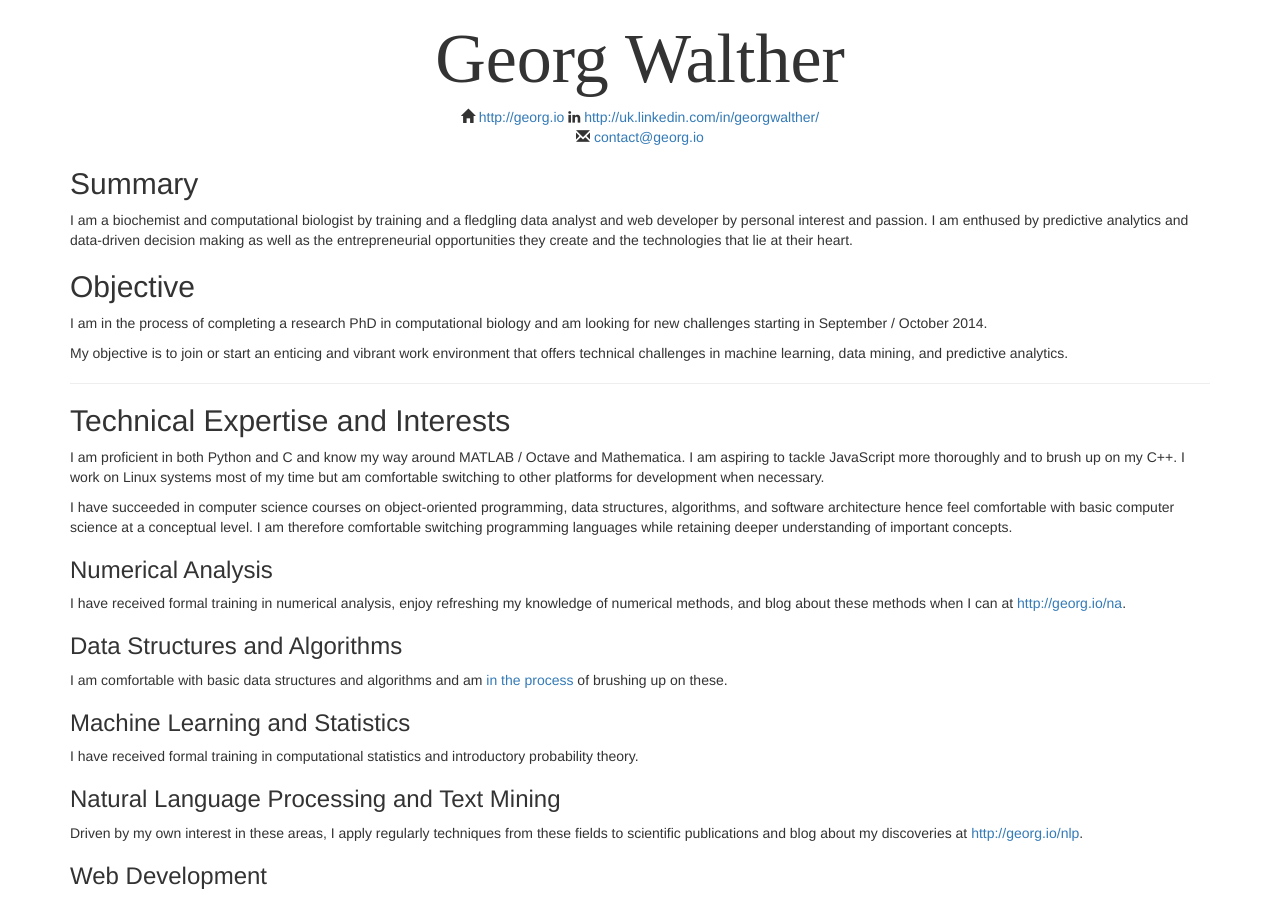
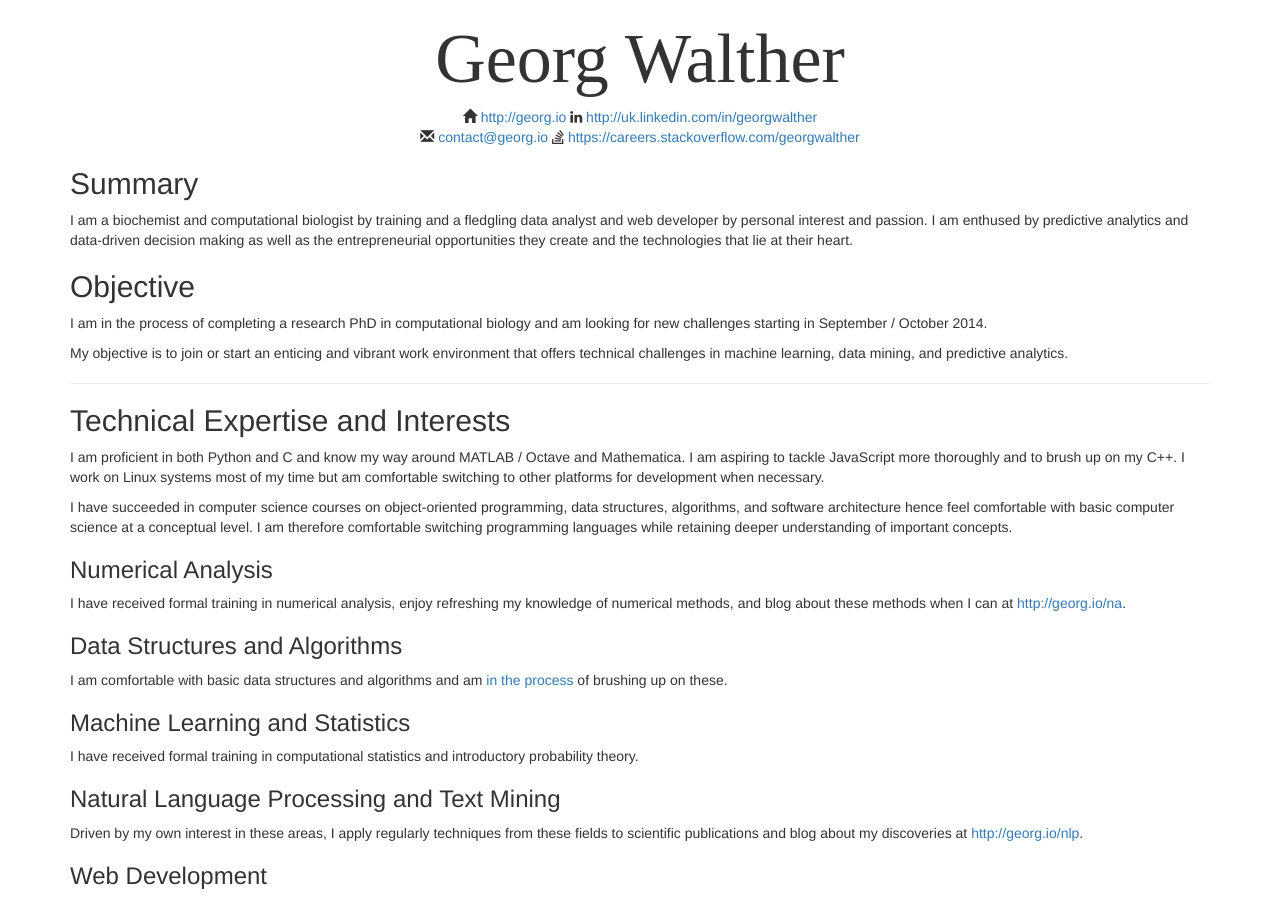
Before and after one commit to waltherg/backup.waltherg.github.io, a Jekyll site: the page cv/index.html, which Jekyll copies as it is, in a window 1280 px wide and 900 px high. Built offline with Jekyll 4.4.1, drawn with Linux system fonts in a browser that asks for light colours; nearby versions of some CDN libraries; some web fonts are replaced.

Commit message:
update links

```diff
--- a/cv/index.html
+++ b/cv/index.html
@@ -56,8 +56,9 @@
 <div class="container">
   <div class="text-center nohref"><h1>Georg Walther</h1>
     <span class="glyphicon glyphicon-home"></span><a href="http://georg.io"> http://georg.io    </a>
-    <span class="fa fa-linkedin"></span><a href="http://uk.linkedin.com/in/georgwalther/"> http://uk.linkedin.com/in/georgwalther/ </a><br/>
-    <span class="glyphicon glyphicon-envelope"></span><a href="mailto:contact@georg.io"> contact@georg.io </a>
+    <span class="fa fa-linkedin"></span><a href="http://uk.linkedin.com/in/georgwalther"> http://uk.linkedin.com/in/georgwalther </a><br/>
+    <span class="glyphicon glyphicon-envelope"></span><a href="mailto:contact@georg.io"> contact@georg.io    </a>
+    <span class="fa fa-stack-overflow"></span><a href="https://careers.stackoverflow.com/georgwalther"> https://careers.stackoverflow.com/georgwalther </a>
   </div>
 
   <h2>Summary</h2>
```
